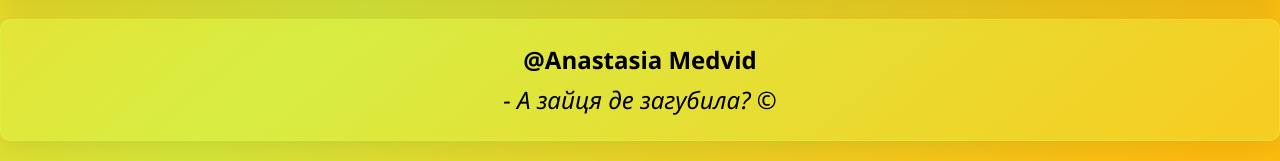
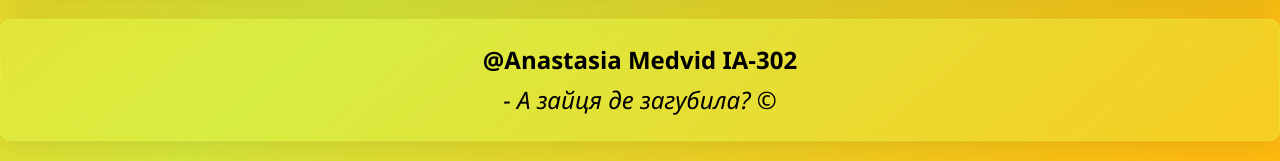
Before and after one commit to Anastasishka/lab_5, a plain HTML site: page index.html in a window 1280 px wide. Shown: the part 867-1028 px from the top of the page. Drawn offline with Linux system fonts and the light colour scheme.

Commit message:
Update index.html

```diff
--- a/index.html
+++ b/index.html
@@ -58,7 +58,7 @@
 
 
         <footer class="container-glass">
-            <p><b>@Anastasia Medvid</b></p><br>
+            <p><b>@Anastasia Medvid IA-302</b></p><br>
             <p><i>- А зайця де загубила? ©</i></p>
         </footer>
 
```
